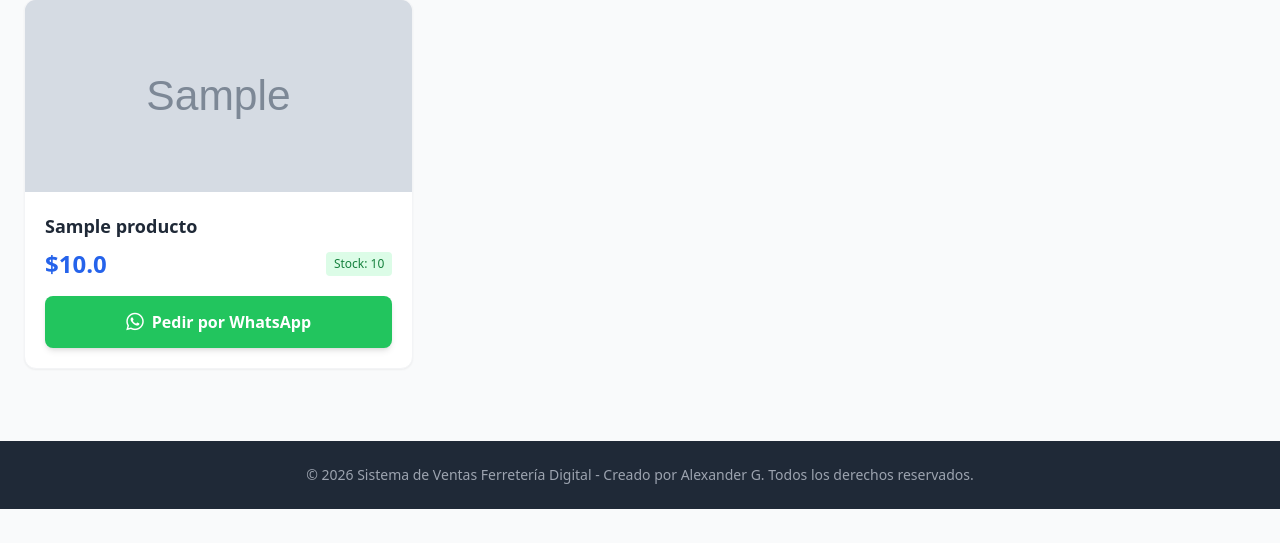
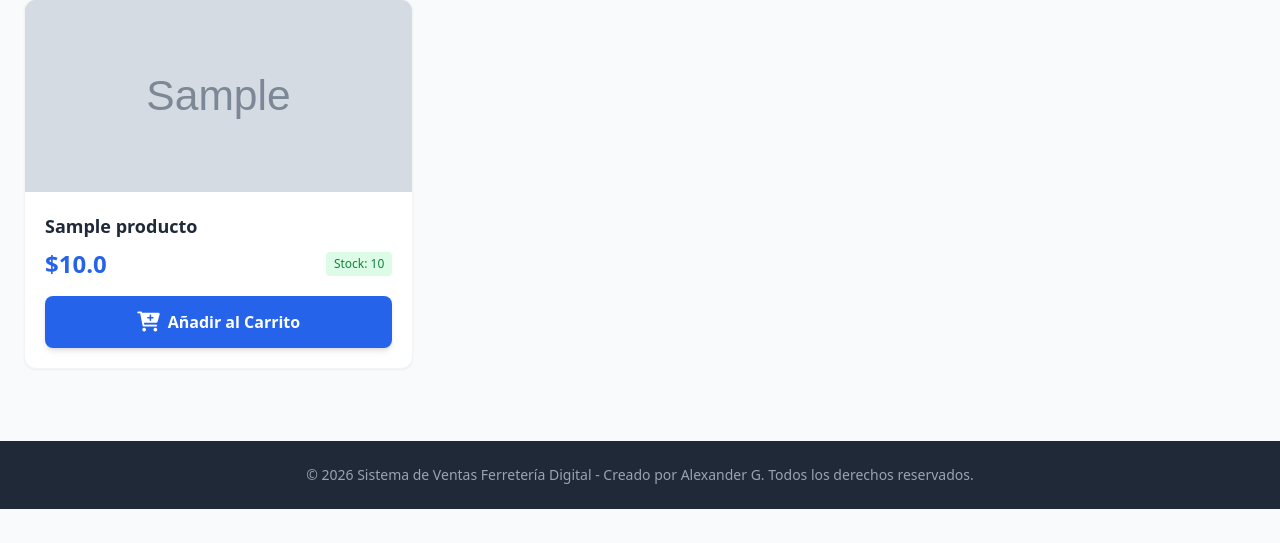
Before and after one commit to Alexander71133/ferreteria-digital, a Flask app: page / in a window 1280 px wide. Shown: the part 257-800 px from the top of the page. Run offline with Flask 3, Linux system fonts and the light colour scheme; tables that the repository leaves empty hold one stand-in row (values such as "Sample post"); grey boxes marked "Sample" are stand-in pictures; some libraries are stand-ins or nearby versions.

Commit message:
Update index.html

```diff
--- a/templates/index.html
+++ b/templates/index.html
@@ -6,6 +6,31 @@
     <title>Ferretería Digital - Catálogo</title>
     <script src="https://cdn.tailwindcss.com"></script>
     <link rel="stylesheet" href="https://cdnjs.cloudflare.com/ajax/libs/font-awesome/6.0.0/css/all.min.css">
+    <style>
+        /* Animación para que el botón "brinque" al pasar el mouse */
+        .btn-pop:active {
+            transform: scale(0.95);
+        }
+
+        /* Animación de entrada para el carrito flotante */
+        @keyframes slideIn {
+            from { transform: translateY(20px); opacity: 0; }
+            to { transform: translateY(0); opacity: 1; }
+        }
+        .cart-animate {
+            animation: slideIn 0.3s ease-out;
+        }
+
+        /* Efecto de pulso para el botón de WhatsApp final */
+        .pulse-green {
+            animation: pulse 2s infinite;
+        }
+        @keyframes pulse {
+            0% { box-shadow: 0 0 0 0 rgba(34, 197, 94, 0.4); }
+            70% { box-shadow: 0 0 0 10px rgba(34, 197, 94, 0); }
+            100% { box-shadow: 0 0 0 0 rgba(34, 197, 94, 0); }
+        }
+    </style>
 </head>
 <body class="bg-gray-50">
 
@@ -51,11 +76,11 @@
                         <span class="text-xs font-medium bg-green-100 text-green-700 px-2 py-1 rounded">Stock: {{ p.stock }}</span>
                     </div>
 
-                    <a href="https://wa.me/573016426407?text=Hola!%20Me%20interesa%20el%20producto:%20{{ p.nombre }}"
-                       target="_blank"
-                       class="flex items-center justify-center bg-green-500 hover:bg-green-600 text-white font-bold py-3 px-4 rounded-lg transition-colors duration-300 w-full shadow-md">
-                        <i class="fab fa-whatsapp mr-2 text-xl"></i>
-                        Pedir por WhatsApp
+                    <a href="/agregar_al_carrito/{{ p.id }}"
+                       class="btn-pop flex items-center justify-center bg-blue-600 hover:bg-blue-700 text-white font-bold py-3 px-4 rounded-lg transition-transform active:scale-95 w-full shadow-md">
+                        <i class="fas fa-cart-plus mr-2 text-xl"></i>
+                        Añadir al Carrito
+                    </a>
                     </a>
                 </div>
             </div>
@@ -66,6 +91,45 @@
     <footer class="mt-12 py-6 bg-gray-800 text-center text-gray-400 text-sm">
         &copy; 2026 Sistema de Ventas Ferretería Digital - Creado por Alexander G. Todos los derechos reservados.
     </footer>
+{% if session['carrito'] %}
+    <div class="fixed bottom-6 right-6 z-50 w-80 cart-animate">
+        <div class="bg-white rounded-2xl shadow-2xl border-2 border-green-500 overflow-hidden">
+            <div class="bg-green-500 p-3 text-white flex justify-between items-center">
+                <h3 class="font-bold"><i class="fas fa-shopping-basket mr-2"></i>Tu Pedido</h3>
+                <span class="bg-white text-green-600 text-xs px-2 py-1 rounded-full font-bold">
+                    {{ session['carrito']|length }} items
+                </span>
+            </div>
 
+            <div class="p-4">
+                <ul class="max-h-48 overflow-y-auto mb-4">
+                    {% set total = dict(valor=0) %}
+                    {% for item in session['carrito'] %}
+                        <li class="flex justify-between text-sm mb-2 border-b pb-1">
+                            <span class="text-gray-700">{{ item.nombre }}</span>
+                            <span class="font-bold text-blue-600">${{ item.precio }}</span>
+                            {% if total.update({'valor': total.valor + item.precio|float}) %}{% endif %}
+                        </li>
+                    {% endfor %}
+                </ul>
+
+                <div class="flex justify-between items-center mb-4 pt-2 border-t-2">
+                    <span class="font-bold text-gray-800">TOTAL:</span>
+                    <span class="text-xl font-black text-green-600">${{ total.valor }}</span>
+                </div>
+
+                <a href="https://wa.me/573016426407?text=Hola!%20Este%20es%20mi%20pedido:%20{% for i in session['carrito'] %}-%20{{ i.nombre }}%20(${{ i.precio }})%0A{% endfor %}%0ATotal:%20${{ total.valor }}"
+                   target="_blank"
+                   class="pulse-green block w-full bg-green-500 hover:bg-green-600 text-white text-center py-3 rounded-xl font-bold shadow-lg transition-colors">
+                    <i class="fab fa-whatsapp mr-2"></i> Enviar Pedido
+                </a>
+
+                <a href="/vaciar_carrito" class="block text-center text-xs text-red-500 mt-3 hover:underline">
+                    <i class="fas fa-trash-alt mr-1"></i>Vaciar carrito y empezar de nuevo
+                </a>
+            </div>
+        </div>
+    </div>
+    {% endif %}
 </body>
 </html>
```
